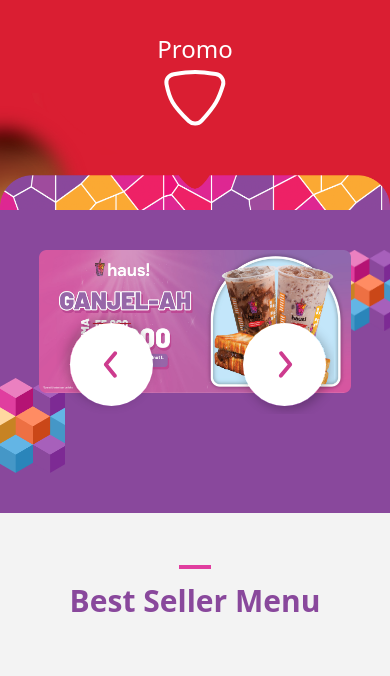
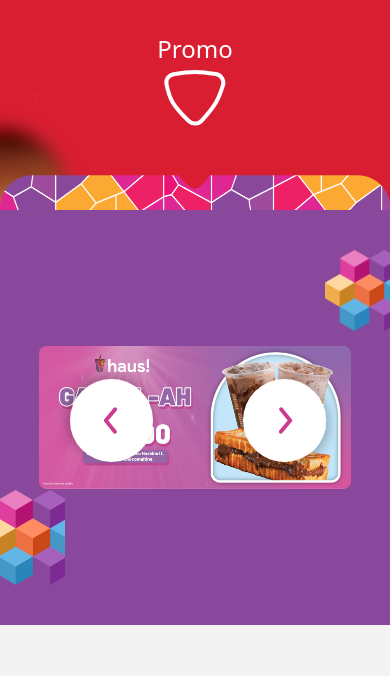
Before and after one commit to mraehanakbar/haus_websites, a Django app: page /homepage_2/ in a window 390 px wide. Shown: the part 842-1518 px from the top of the page. Run offline with Django 3.2, Linux system fonts and the light colour scheme; style sheets or scripts are compiled from the project's sources; some libraries are stand-ins or nearby versions.

Commit message:
fix: fix responsive

```diff
--- a/haus_web/profile_page/templates/homepage_2.html
+++ b/haus_web/profile_page/templates/homepage_2.html
@@ -65,7 +65,7 @@
     </div>
 
     <!-- Promo Image -->
-    <div class="relative z-10 pb-20">
+    <div class="relative z-10 py-24">
         <div class=" slider w-full flex overflow-hidden">
             <img class="w-4/5 mx-auto lg:w-9/12 transform transition-transform ease-in-out duration-300"
                 src="{% static '/images/ganjel-ah.png' %}" alt="Promo Image">
--- a/haus_web/profile_page/templates/main.html
+++ b/haus_web/profile_page/templates/main.html
@@ -76,7 +76,7 @@
     </div>
 
     <!-- Brand & Haus App -->
-    <div class="flex flex-row w-4/5 mx-auto py-8 justify-around lg:justify-evenly lg:py-0 lg:w-1/2">
+    <div class="flex flex-row w-4/5 mx-14 py-8 justify-around lg:justify-evenly lg:py-0 lg:w-1/2">
 
       <div class="lg:flex lg:flex-col lg:h-auto ">
         <h2 class="text-5xl font-bold w-1/2 lg:text-2xl lg:w-fit">BRAND</h2>
```
